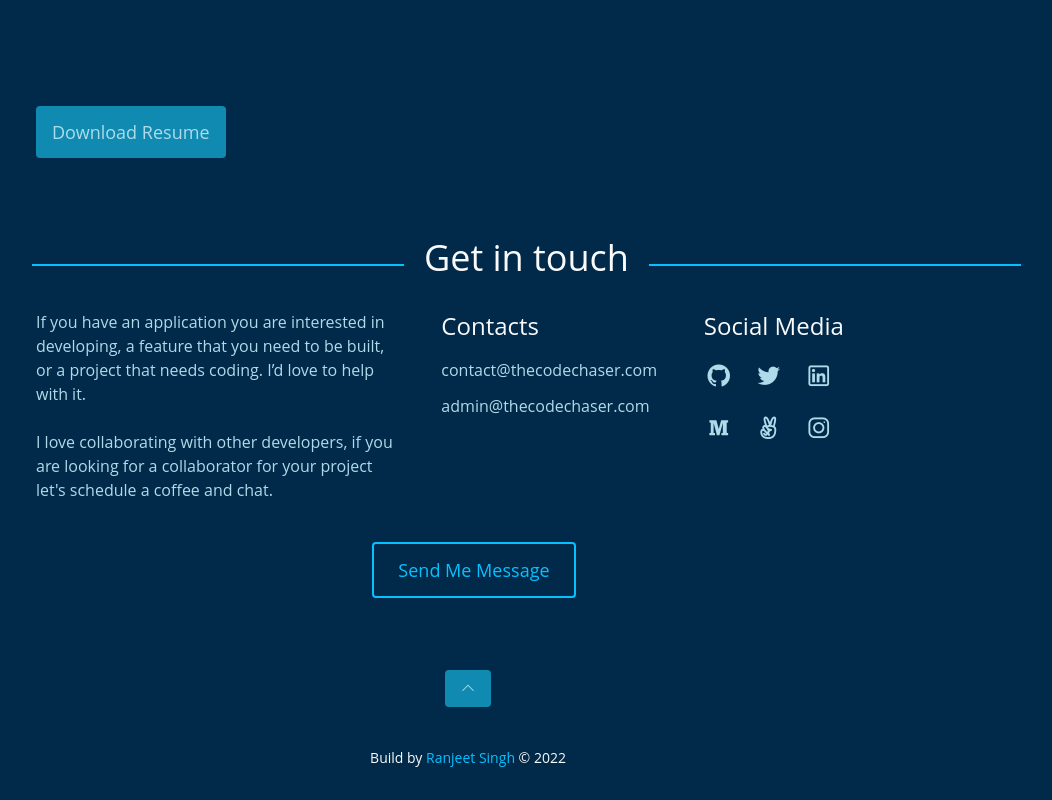
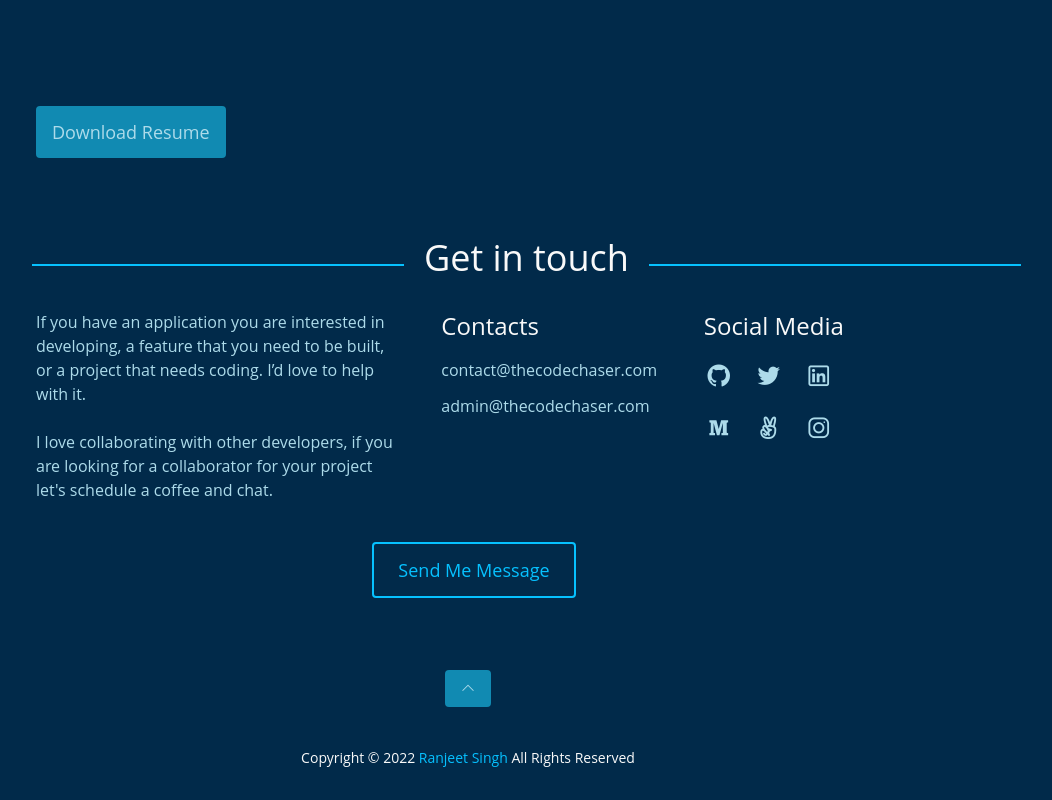
Before and after one commit to thecodechaser/portfolio-frontend, a React (Create React App) app: page /resume in a window 1280 px wide. Shown: the part 706-1506 px from the top of the page, without its empty margins (172-1224 px from the left). Built offline with nearby package versions, Linux system fonts and the light colour scheme.

Commit message:
Update footer text

```diff
--- a/src/components/Footer.js
+++ b/src/components/Footer.js
@@ -25,9 +25,9 @@ const Footer = () => (
         <i className="las la-angle-up" />
       </button>
       <p className="text-md">
-        Build by
+        Copyright © 2022
         <a href="https://github.com/thecodechaser" className="text-secondaryColor"> Ranjeet Singh </a>
-        © 2022
+        All Rights Reserved
       </p>
     </footer>
   </>
```
